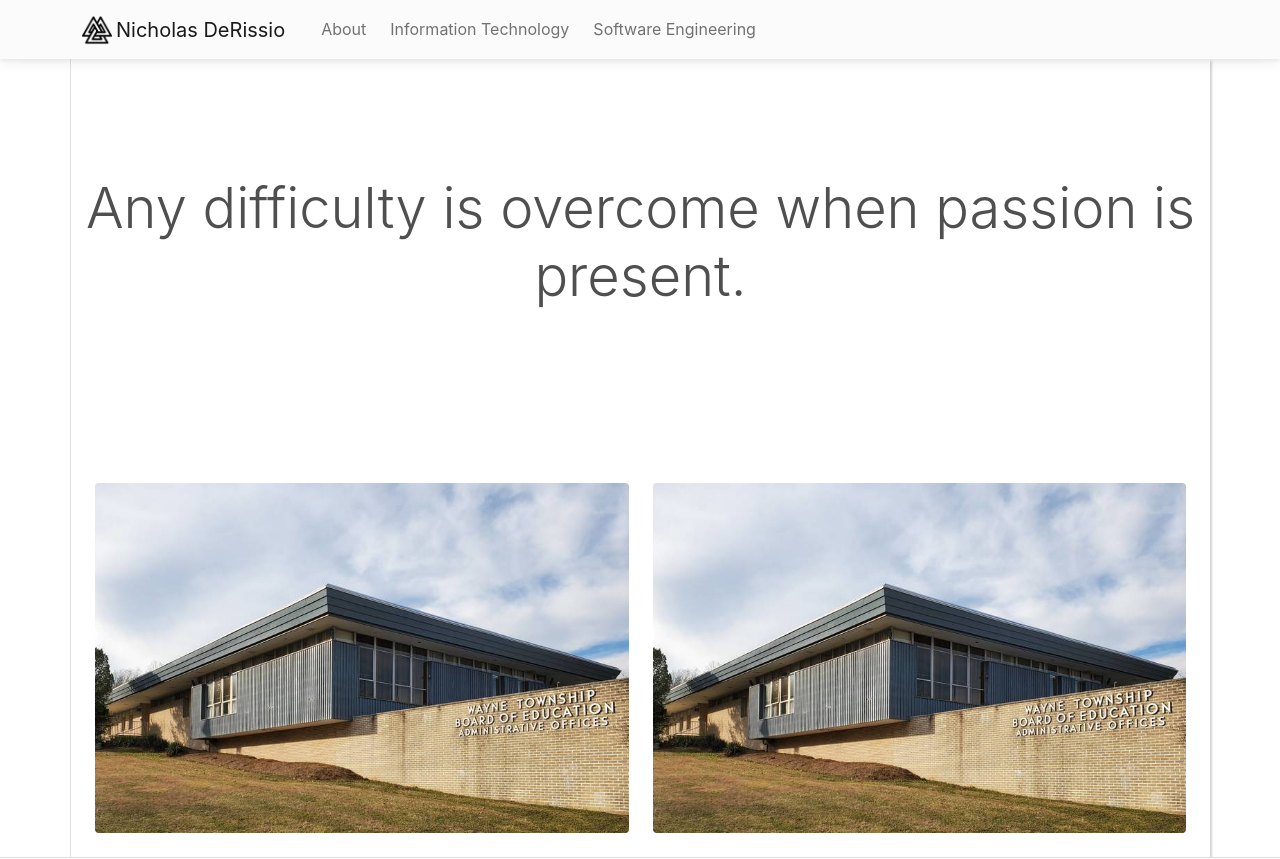
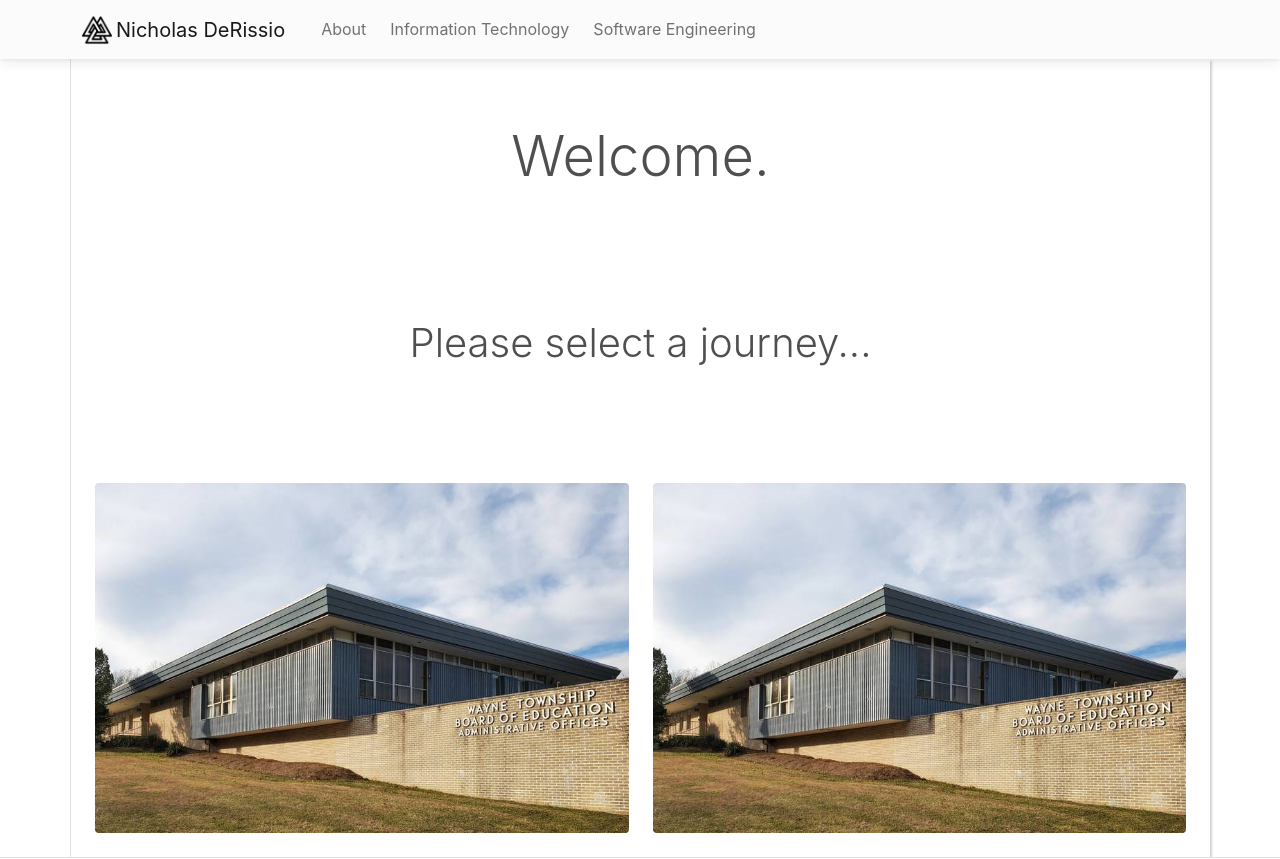
Before and after one commit to KantKontrol/React-Portfolio-2, a React (Create React App) app: page / in a window 1280 px wide. Shown: the top 859 px of the page. Built offline with nearby package versions, Linux system fonts and the light colour scheme.

Commit message:
updated about page header

```diff
--- a/src/pages/About/index.tsx
+++ b/src/pages/About/index.tsx
@@ -11,10 +11,20 @@ const About = () => {
       <MDBRow>
         <MDBCol
           className="d-flex align-items-center justify-content-center text-center"
-          style={{ height: 400 }}
+          style={{ height: 200 }}
         >
-          <MDBTypography tag="div" className="display-4 pb-3 mb-3">
-            Any difficulty is overcome when passion is present.
+          <MDBTypography tag="div" className="display-4 mb-1">
+            Welcome.
+          </MDBTypography>
+        </MDBCol>
+      </MDBRow>
+      <MDBRow>
+        <MDBCol
+          className="d-flex align-items-center justify-content-center text-center"
+          style={{ height: 200 }}
+        >
+          <MDBTypography tag="div" className="display-6 pb-3 mb-3">
+            Please select a journey...
           </MDBTypography>
         </MDBCol>
       </MDBRow>
```
